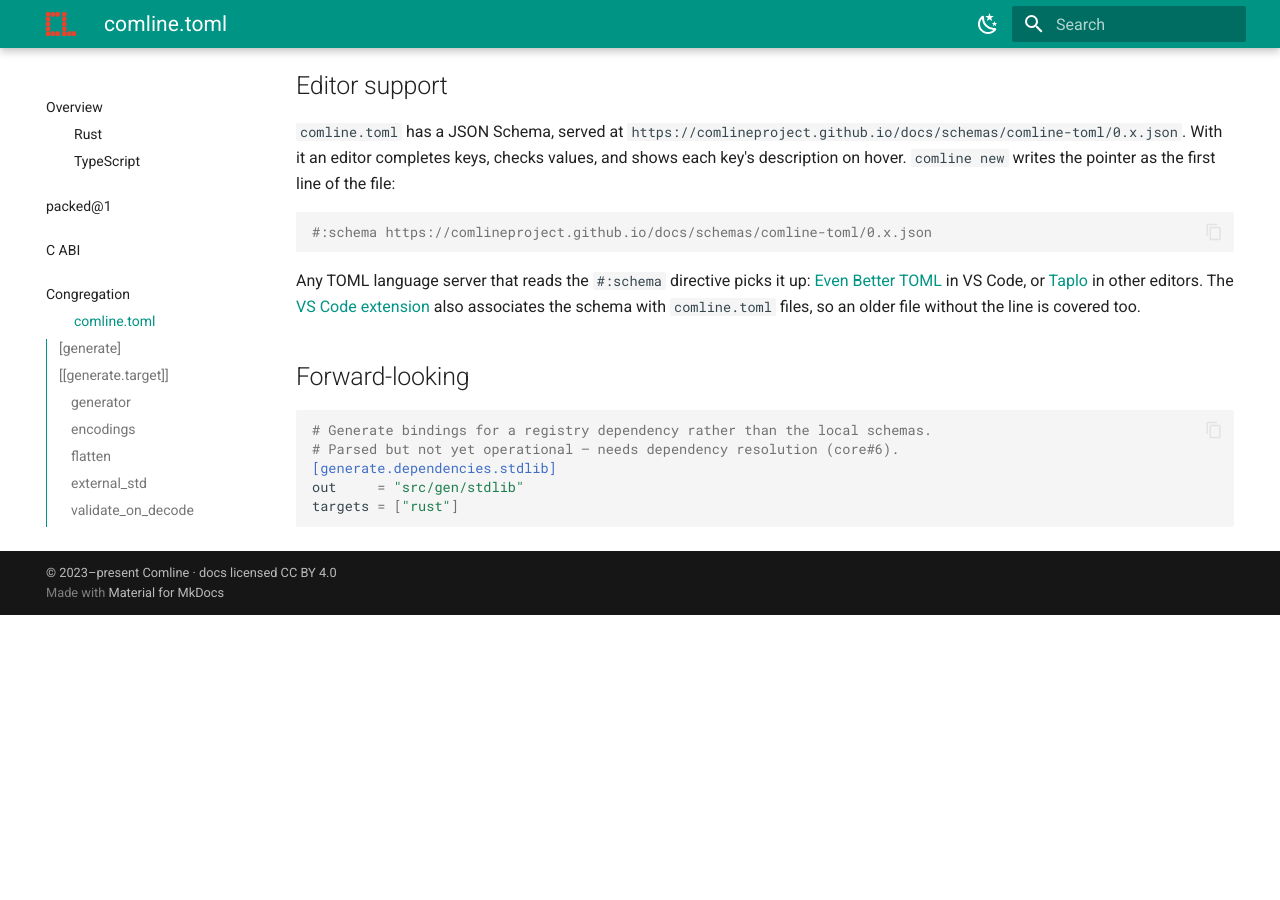
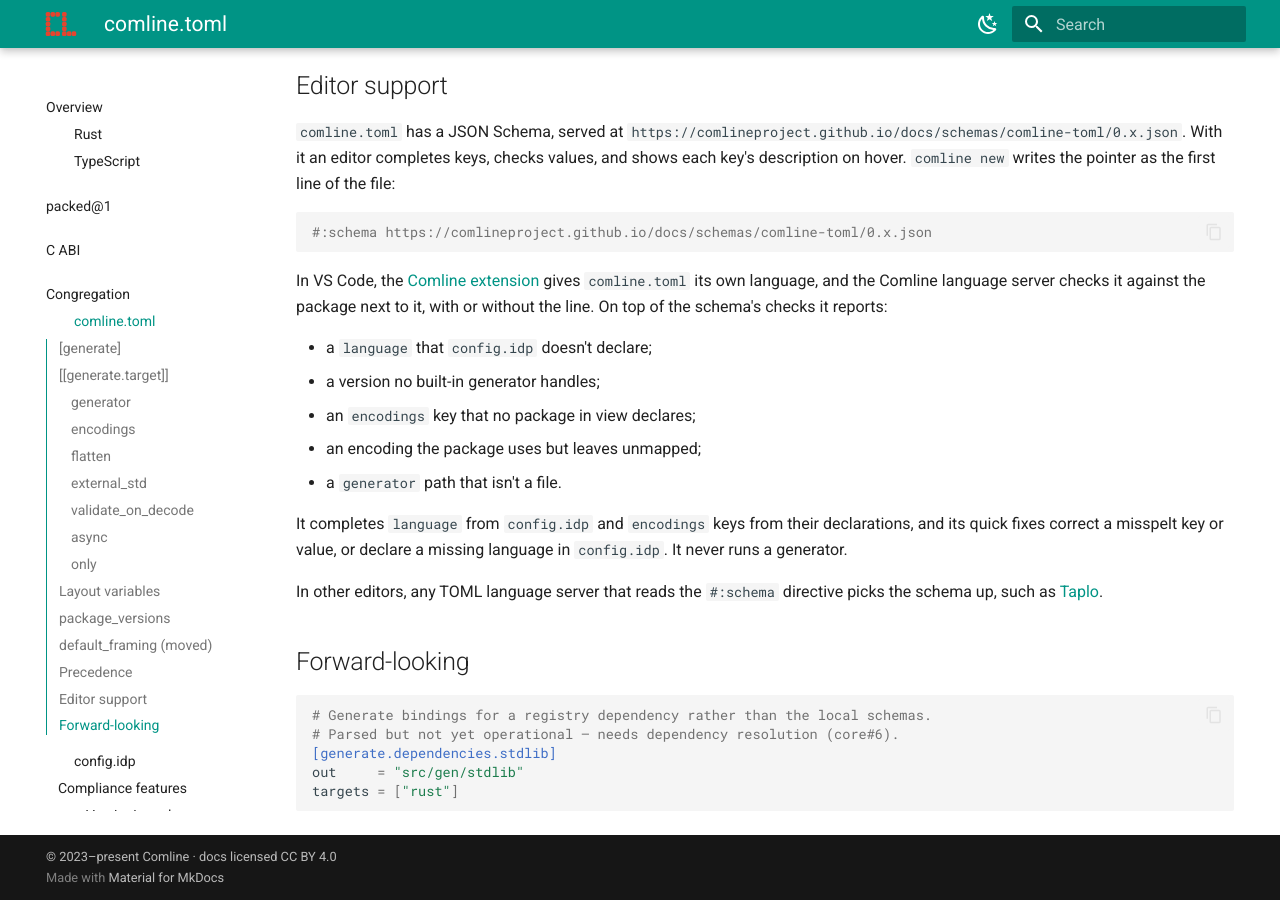
Before and after one commit to ComlineProject/docs, an MkDocs documentation site: the page built from docs/docs/reference/congregation/comline-toml.md, in a window 1280 px wide and 900 px high, scrolled down 6080 px. Built offline with MkDocs 1.6.1 and Material for MkDocs 9.7.7, drawn with Linux system fonts in a browser that asks for light colours; the version menu is left out; before the commit the page ends 6695 px from its top, so only the background shows below that.

Commit message:
comline.toml: editor support is the language server's in VS Code

````diff
--- a/docs/docs/reference/congregation/comline-toml.md
+++ b/docs/docs/reference/congregation/comline-toml.md
@@ -266,11 +266,23 @@
 #:schema https://comlineproject.github.io/docs/schemas/comline-toml/0.x.json
 ```
 
-Any TOML language server that reads the `#:schema` directive picks it up: [Even
-Better TOML](https://marketplace.visualstudio.com/items?itemName=tamasfe.even-better-toml)
-in VS Code, or [Taplo](https://taplo.tamasfe.dev/) in other editors. The
-[VS Code extension](https://github.com/ComlineProject/comline-vscode) also associates the schema with
-`comline.toml` files, so an older file without the line is covered too.
+In VS Code, the [Comline extension](https://github.com/ComlineProject/comline-vscode)
+gives `comline.toml` its own language, and the Comline language server checks it
+against the package next to it, with or without the line. On top of the schema's
+checks it reports:
+
+- a `language` that `config.idp` doesn't declare;
+- a version no built-in generator handles;
+- an `encodings` key that no package in view declares;
+- an encoding the package uses but leaves unmapped;
+- a `generator` path that isn't a file.
+
+It completes `language` from `config.idp` and `encodings` keys from their
+declarations, and its quick fixes correct a misspelt key or value, or declare a
+missing language in `config.idp`. It never runs a generator.
+
+In other editors, any TOML language server that reads the `#:schema` directive
+picks the schema up, such as [Taplo](https://taplo.tamasfe.dev/).
 
 ## Forward-looking
 
````
